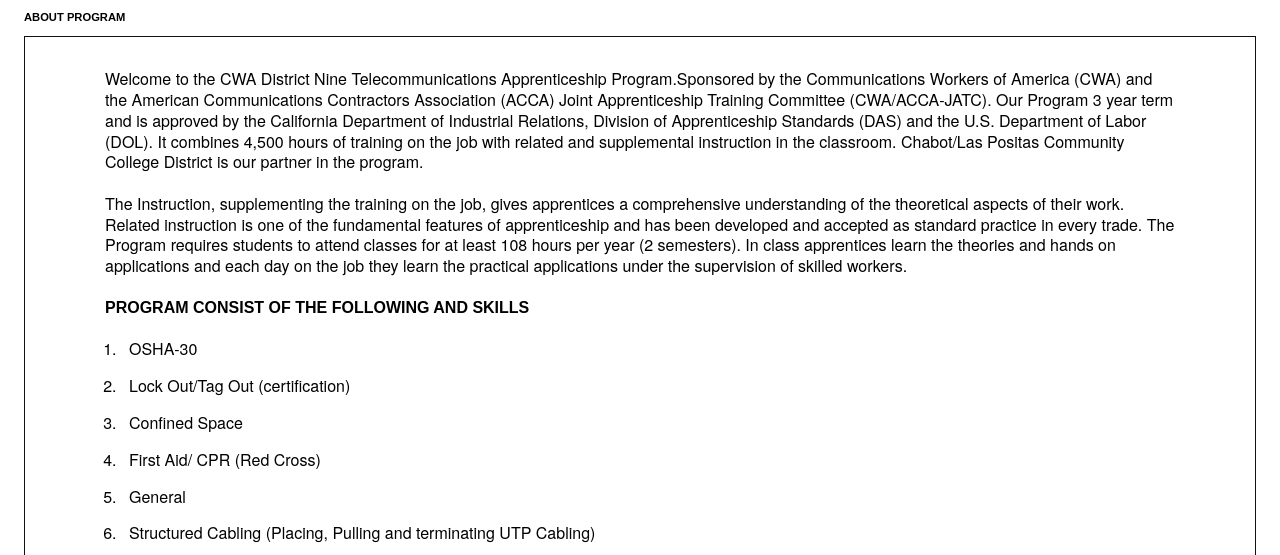
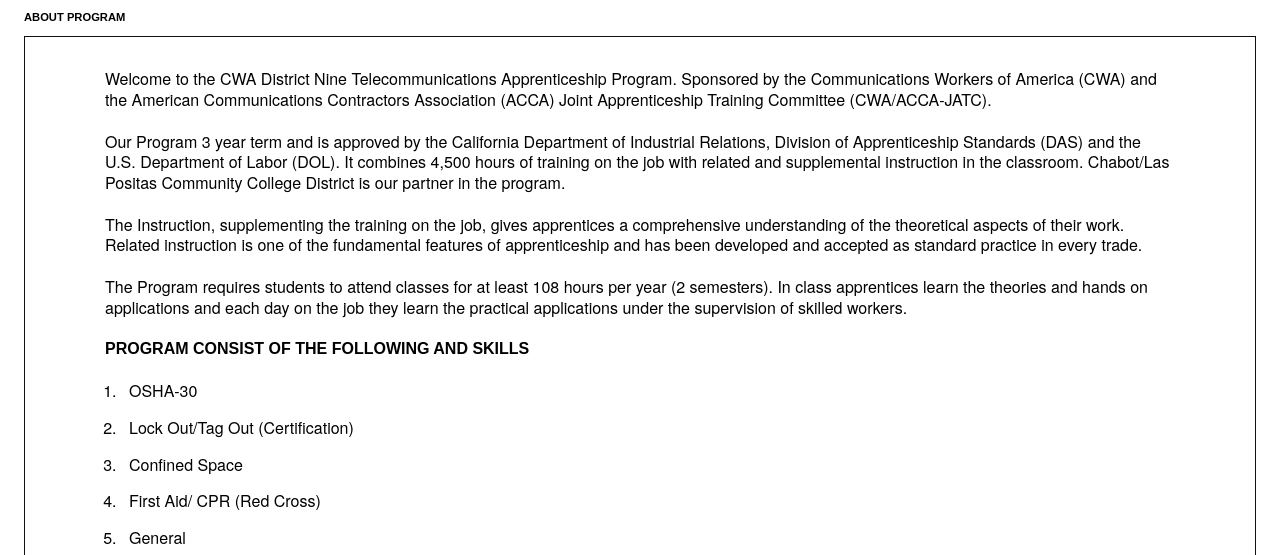
Before and after one commit to borgellaj/CWA-Project, a Gatsby site: page /program in a window 1280 px wide. Shown: the part 157-712 px from the top of the page. Built offline with nearby package versions, Linux system fonts and the light colour scheme; Gatsby itself is replaced by a stand-in of ours.

Commit message:
Update program.jsx

```diff
--- a/src/pages/program.jsx
+++ b/src/pages/program.jsx
@@ -10,8 +10,10 @@
             <div className="program">
                 <h1>ABOUT PROGRAM </h1>
                 <div className="box">
-                    <p>Welcome to the CWA District Nine Telecommunications Apprenticeship Program.Sponsored by the Communications Workers of America (CWA) and the American Communications Contractors Association (ACCA) Joint Apprenticeship Training
-                    Committee (CWA/ACCA-JATC). Our Program 3 year term and is approved by the
+                    <p>Welcome to the CWA District Nine Telecommunications Apprenticeship Program. Sponsored by the Communications Workers of America (CWA) and the American Communications Contractors Association (ACCA) Joint Apprenticeship Training
+                    Committee (CWA/ACCA-JATC).</p>
+                    <br />
+                    <p>Our Program 3 year term and is approved by the
                     California Department of Industrial Relations, Division of Apprenticeship Standards
                     (DAS) and the U.S. Department of Labor (DOL). It combines 4,500 hours of training
                     on the job with related and supplemental instruction in the classroom.
@@ -21,7 +23,9 @@
                         The Instruction, supplementing the training on the job, gives apprentices a
                         comprehensive understanding of the theoretical aspects of their work.
                         Related instruction is one of the fundamental features of apprenticeship and
-                        has been developed and accepted as standard practice in every trade.
+                        has been developed and accepted as standard practice in every trade. </p>
+                     <br />
+                     <p>
                         The Program requires students to attend classes for at least 108 hours
                         per year (2 semesters). In class apprentices learn the theories and hands
                         on applications and each day on the job they learn the practical
@@ -33,7 +37,7 @@
                     <br />
                     <ol>
                         <li>OSHA-30</li>
-                        <li>Lock Out/Tag Out (certification)</li>
+                        <li>Lock Out/Tag Out (Certification)</li>
                         <li>Confined Space</li>
                         <li>First Aid/ CPR (Red Cross)</li>
                         <li>General</li>
```
